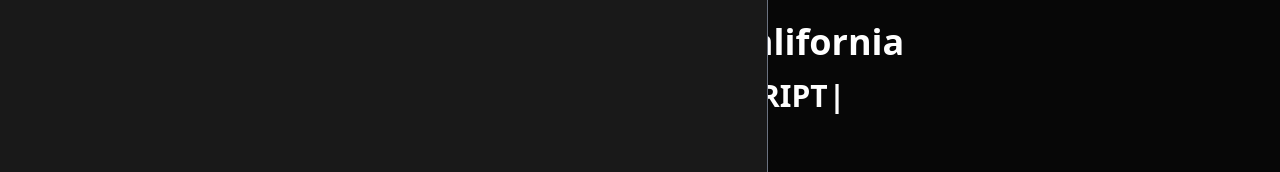
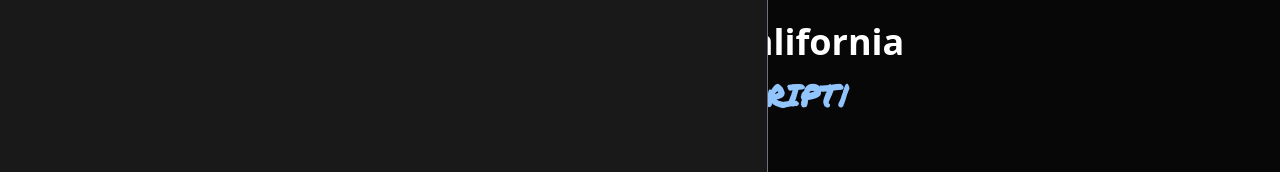
Before and after one commit to canaano/React-Portfolio, a React (Vite) app: page / in a window 1280 px wide. Shown: the part 386-558 px from the top of the page. Built offline with nearby package versions, Linux system fonts and the light colour scheme.

Commit message:
fixed Permanent Marker font for hero banner

```diff
--- a/src/components/Hero.jsx
+++ b/src/components/Hero.jsx
@@ -14,7 +14,7 @@ const Hero = () => {
             </p>
             <div className='flex justify-center items-center'>
                 <p className='md:text-3xl sm:text-2xl text-xl p-2 font-bold'>I am skilled in</p>
-                <p className='md:text-3xl sm:text-2xl text-xl p-2 font-bold pl-1 font-family-[Permanent Marker]'>
+                <p className='md:text-3xl sm:text-2xl text-xl p-2 font-bold pl-1 font-Permanent text-blue-300'>
                 <Typewriter
                 options={{
                     strings: ['REACT', 'JAVASCRIPT', 'CSS', 'NODE.JS'],
--- a/src/index.css
+++ b/src/index.css
@@ -1,9 +1,9 @@
+@import url("https://fonts.googleapis.com/css2?family=Permanent+Marker&display=swap");
+
 @tailwind base;
 @tailwind components;
 @tailwind utilities;
 
-@import url("https://fonts.googleapis.com/css2?family=Permanent+Marker&display=swap");
-
 body {
   background-color: #070707;
 }
--- a/tailwind.config.cjs
+++ b/tailwind.config.cjs
@@ -2,7 +2,11 @@
 module.exports = {
   content: ["./index.html", "./src/**/*.{js,ts,jsx,tsx}"],
   theme: {
-    extend: {},
+    extend: {
+      fontFamily: {
+        Permanent: ["Permanent Marker", "cursive"],
+      },
+    },
   },
   plugins: [],
 };
```
Also changed, not shown: src/assets/PermanentMarker-Regular.ttf (deleted).
